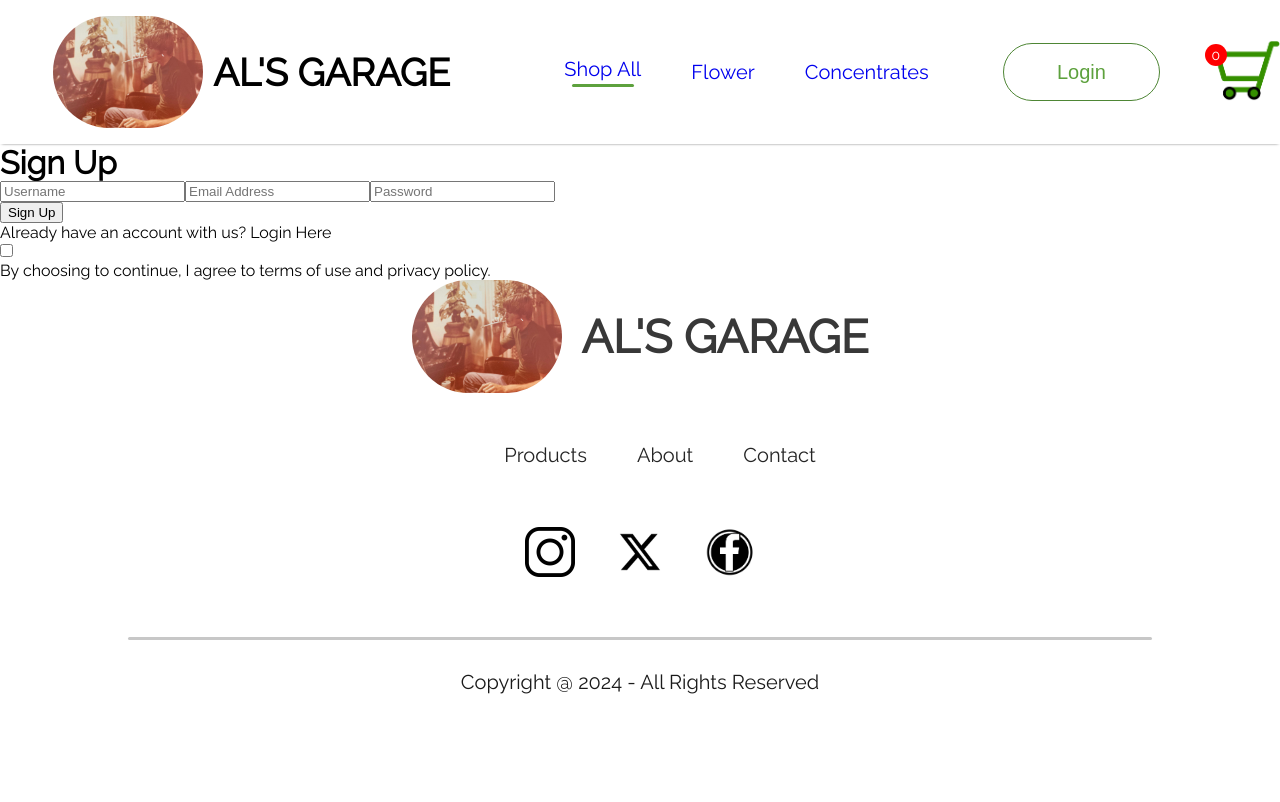
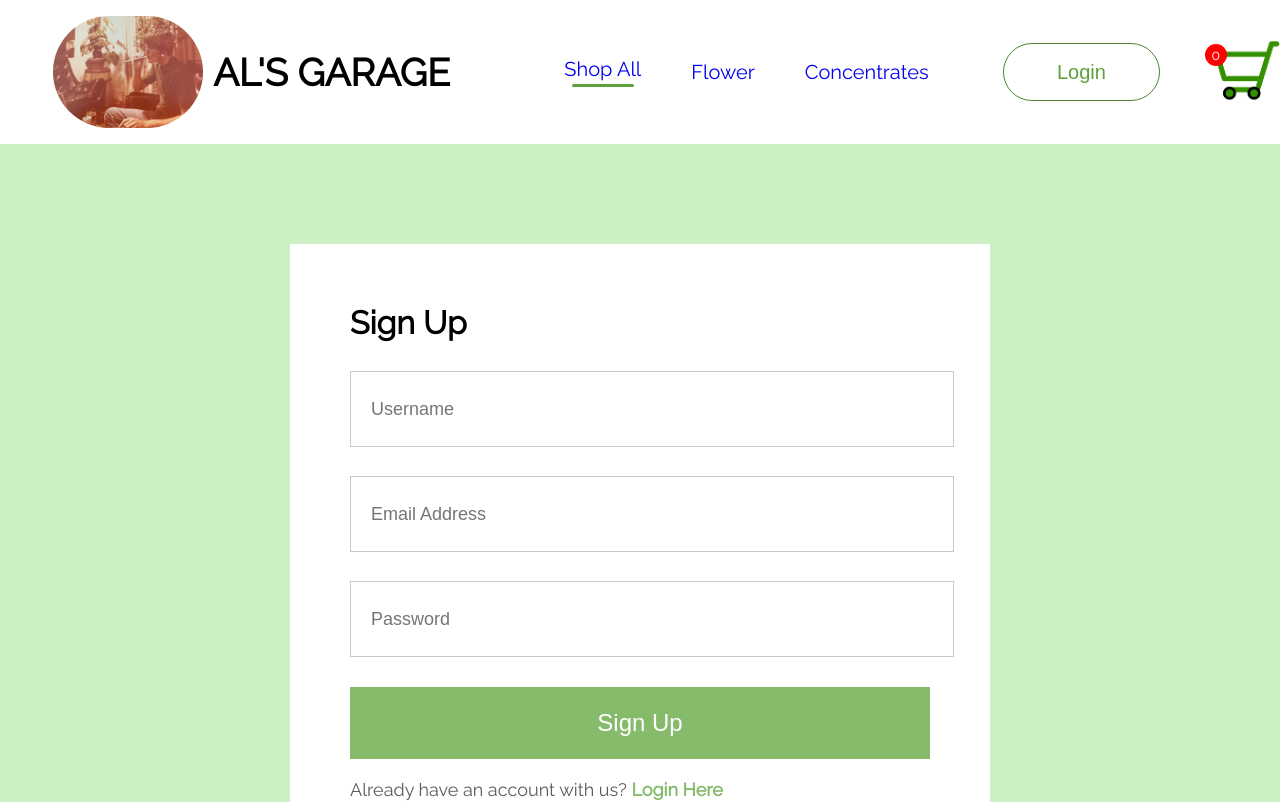
Before and after one commit to BenWhann/ALANS-GARAGE, a React (Create React App) app in the folder frontend/: page /login in a window 1280 px wide. Shown: the top 802 px of the page. Built offline with nearby package versions, Linux system fonts and the light colour scheme.

Commit message:
log in sign up css

```diff
--- /dev/null
+++ b/frontend/src/Pages/CSS/LoginSignup.css
@@ -0,0 +1,69 @@
+.loginsignup {
+    width: 100%;
+    height: 80vh;
+    background: #ccf0c3;
+    padding-top: 100px;
+}
+
+.loginsignup-container {
+    width: 580px;
+    height: 600px;
+    background: white;
+    margin: auto;
+    padding: 40px 60px;
+}
+
+.loginsignup-container h1 {
+    margin: 20px 0px;
+}
+
+.loginsignup-fields {
+    display: flex;
+    flex-direction: column;
+    gap: 29px;
+    margin-top: 30px;
+}
+
+.loginsignup-fields input {
+    height: 72px;
+    width: 100%;
+    padding-left: 20px;
+    border: 1px solid #c9c9c9;
+    outline: none;
+    color: #5c5c5c;
+    font-size: 18px;
+}
+
+.loginsignup-container button {
+    width: 580px;
+    height: 72px;
+    color: white;
+    background: #85bb6b;
+    margin-top: 30px;
+    border: none;
+    font-size: 24px;
+    font-weight: 500;
+    cursor: pointer;
+}
+
+.loginsignup-login {
+    margin-top: 20px;
+    color: #5c5c5c;
+    font-size: 18px;
+    font-weight: 500;
+}
+
+.loginsignup-login span {
+    color: #85bb6b;
+    font-weight: 600;
+}
+
+.loginsignup-agreement {
+    display: flex;
+    align-items: center;
+    margin-top: 25px;
+    gap: 20px;
+    color: #5c5c5c;
+    font-size: 18px;
+    font-weight: 500;
+}
--- a/frontend/src/Pages/LoginSignup.jsx
+++ b/frontend/src/Pages/LoginSignup.jsx
@@ -1,4 +1,5 @@
 import React from 'react';
+import './CSS/LoginSignup.css'
 
 const LoginSignup = () => {
     return (
--- a/frontend/src/Pages/Product.jsx
+++ b/frontend/src/Pages/Product.jsx
@@ -1,6 +1,8 @@
-import React from 'react';
+import React, { useContext } from 'react';
+import { ShopContext } from '../Context/ShopContext.jsx'
 
 const Product = () => {
+    const {products} = useContext(ShopContext);
     return (
         <div>
 
```
